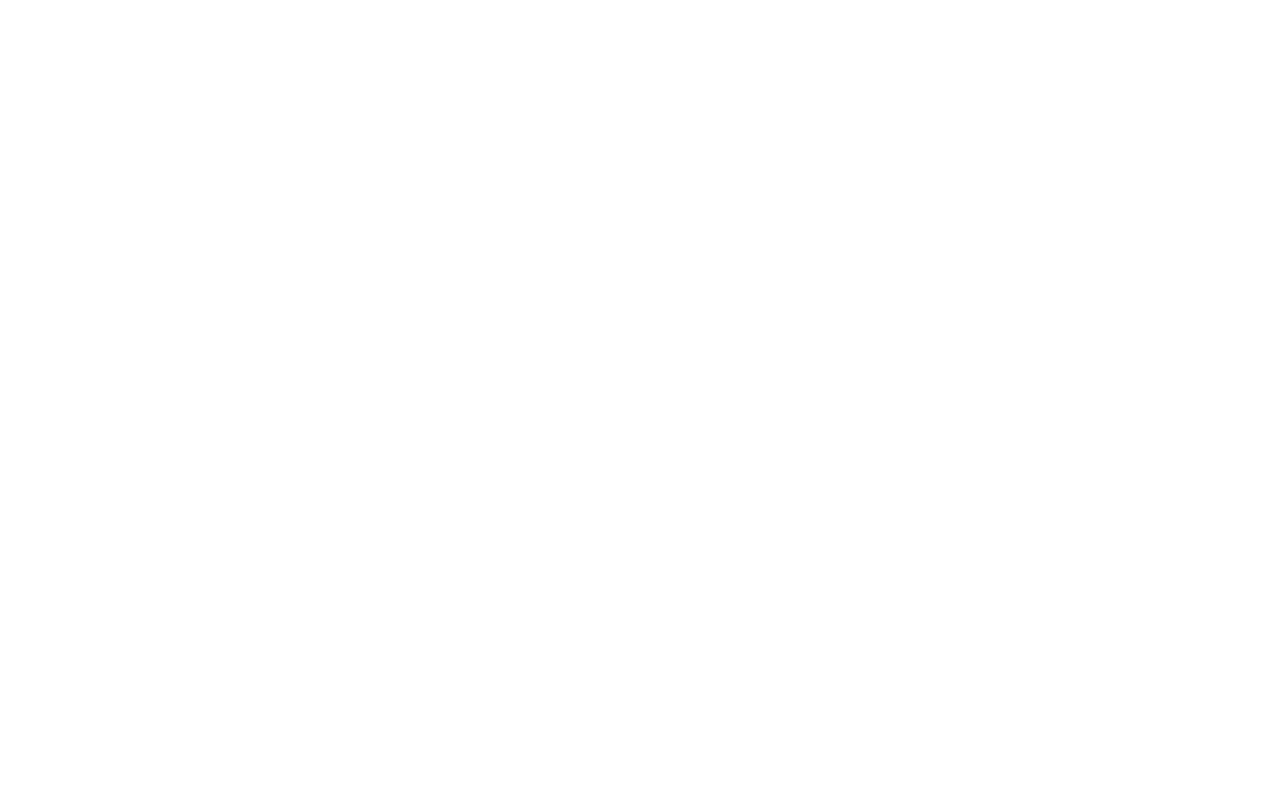
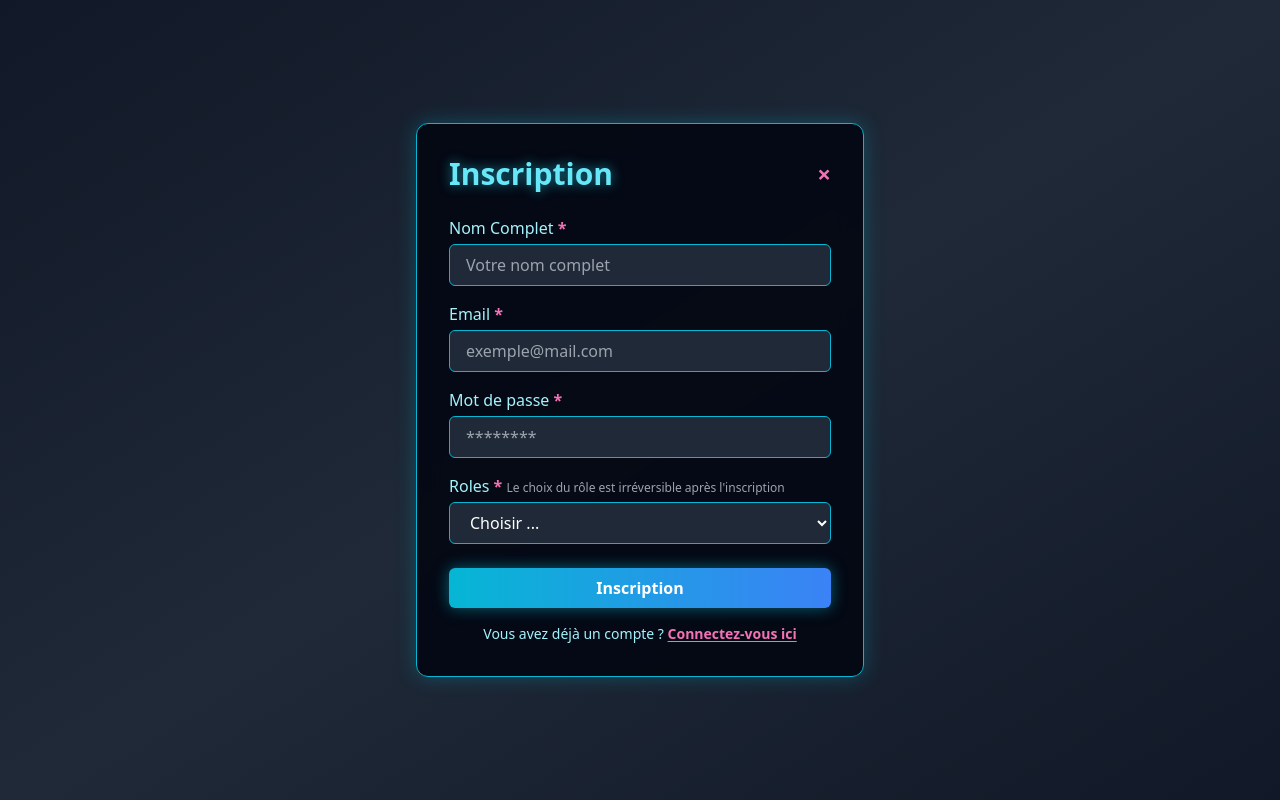
Before and after one commit to AHLALLAY/Talentpool_front, a React (Vite) app: page /register in a window 1280 px wide. Before the commit this address had no page. Built offline with nearby package versions, Linux system fonts and the light colour scheme.

Commit message:
feat: Ajouter la page register avec des routes vers elle

```diff
--- a/src/components/NavBarHome.jsx
+++ b/src/components/NavBarHome.jsx
@@ -14,7 +14,7 @@
                     >
                         Se connecter
                     </button>
-                    <button href="#" className="relative bg-gradient-to-r from-cyan-500 to-blue-500 text-white px-6 py-2.5 rounded-lg font-medium shadow-[0_0_15px_rgba(6,182,212,0.7)] hover:shadow-[0_0_25px_rgba(6,182,212,0.9)] transition-all duration-500 hover:from-cyan-600 hover:to-blue-600 group overflow-hidden">
+                    <button onClick={() => window.location.href = '/register'} className="relative bg-gradient-to-r from-cyan-500 to-blue-500 text-white px-6 py-2.5 rounded-lg font-medium shadow-[0_0_15px_rgba(6,182,212,0.7)] hover:shadow-[0_0_25px_rgba(6,182,212,0.9)] transition-all duration-500 hover:from-cyan-600 hover:to-blue-600 group overflow-hidden">
                         <span className="relative z-10">S'inscrire</span>
                         <span className="absolute inset-0 bg-gradient-to-r from-cyan-400 to-blue-400 opacity-0 group-hover:opacity-100 transition-opacity duration-500 rounded-lg"></span>
                     </button>
--- a/src/main.jsx
+++ b/src/main.jsx
@@ -5,6 +5,7 @@
 // import App from './App.jsx'
 import Home from './views/Home.jsx'
 import Login from './views/auth/login.jsx'
+import Register from './views/auth/register.jsx';
 
 createRoot(document.getElementById('root')).render(
   <StrictMode>
@@ -12,6 +13,7 @@
       <Routes>
         <Route path="/" element={<Home />} />
         <Route path='/login' element={<Login />}/>
+        <Route path='/register' element={<Register />}/>
       </Routes>
     </BrowserRouter>
   </StrictMode>,
--- a/src/views/auth/login.jsx
+++ b/src/views/auth/login.jsx
@@ -23,7 +23,6 @@
                 body: JSON.stringify({ email, password })
             });
 
-            console.log(response)
             const data = await response.json();
             if (!response.ok) throw new Error(data.message || 'Erreur de connexion');
 
--- /dev/null
+++ b/src/views/auth/register.jsx
@@ -0,0 +1,139 @@
+import { useState } from "react";
+import { useNavigate } from "react-router-dom";
+
+export default function Register() {
+    const navigate = useNavigate();
+    const [error, setError] = useState('');
+    const [name, setName] = useState('');
+    const [email, setEmail] = useState('');
+    const [password, setPassword] = useState('');
+    const [roles, setRoles] = useState('');
+
+    const handleClose = () => {
+        navigate('/');
+    }
+
+    const handelSubmit = async (e) => {
+        e.preventDefault();
+        setError('');
+
+        // Validation basique
+        if (!name || !email || !password || !roles || roles === "default") {
+            setError("Tous les champs sont obligatoires.");
+            return;
+        }
+
+        try {
+            const response = await fetch('http://127.0.0.1:8000/api/register', {
+                method: 'POST',
+                headers: { 'Content-Type': 'application/json' },
+                body: JSON.stringify({ name, email, password, roles })
+            });
+
+            const data = await response.json();
+            if (!response.ok) throw new Error(data.message || 'Erreur lors de l\'inscription');
+
+            navigate('/login');
+        } catch (err) {
+            setError(err.message);
+        }
+    }
+
+    return (
+        <div className="min-h-screen bg-gradient-to-br from-gray-900 via-gray-800 to-gray-900 flex items-center justify-center px-4">
+            <form onSubmit={handelSubmit} className="bg-gray-950 bg-opacity-90 border border-cyan-500 shadow-[0_0_20px_rgba(6,182,212,0.3)] backdrop-blur-md rounded-xl p-8 w-full max-w-md text-white">
+
+                {/* Header */}
+                <div className="flex items-center justify-between mb-6">
+                    <h2 className="text-3xl font-bold text-cyan-300 drop-shadow-[0_0_6px_rgba(34,211,238,0.6)]">
+                        Inscription
+                    </h2>
+                    <button
+                        onClick={handleClose}
+                        type="button"
+                        className="text-pink-400 text-2xl font-bold hover:text-pink-500 transition"
+                        title="Fermer"
+                    >
+                        &times;
+                    </button>
+                </div>
+
+                {/* affichage des erreurs */}
+                {error && (
+                    <div className="mb-4 p-2 bg-red-100 border border-red-400 text-red-700 rounded">
+                        {error}
+                    </div>
+                )}
+
+                {/* Champs */}
+                <div className="space-y-4">
+                    <div>
+                        <label htmlFor="fullName" className="block text-cyan-200 mb-1">
+                            Nom Complet <span className="text-pink-400 font-bold">*</span>
+                        </label>
+                        <input type="text" id="fullName" name="fullName"
+                            value={name}
+                            onChange={(e) => setName(e.target.value)}
+                            className="w-full px-4 py-2 rounded-md bg-gray-800 border border-cyan-500 text-white focus:outline-none focus:ring-2 focus:ring-cyan-400"
+                            placeholder="Votre nom complet" required />
+                    </div>
+                    <div>
+                        <label htmlFor="email" className="block text-cyan-200 mb-1">
+                            Email <span className="text-pink-400 font-bold">*</span>
+                        </label>
+                        <input type="email" id="email" name="email"
+                            value={email}
+                            onChange={(e) => setEmail(e.target.value)}
+                            className="w-full px-4 py-2 rounded-md bg-gray-800 border border-cyan-500 text-white focus:outline-none focus:ring-2 focus:ring-cyan-400"
+                            placeholder="exemple@mail.com" required />
+                    </div>
+                    <div>
+                        <label htmlFor="password" className="block text-cyan-200 mb-1">
+                            Mot de passe <span className="text-pink-400 font-bold">*</span>
+                        </label>
+                        <input type="password" id="password" name="password"
+                            value={password}
+                            onChange={(e) => setPassword(e.target.value)}
+                            className="w-full px-4 py-2 rounded-md bg-gray-800 border border-cyan-500 text-white focus:outline-none focus:ring-2 focus:ring-cyan-400"
+                            placeholder="********" required />
+                    </div>
+                    <div>
+                        <label htmlFor="roles" className="block text-cyan-200 mb-1">
+                            Roles <span className="text-pink-400 font-bold">*</span>{" "}
+                            <span className="text-xs text-gray-400">Le choix du rôle est irréversible après l'inscription</span>
+                        </label>
+                        <select name="roles" id="roles"
+                            value={roles}
+                            onChange={(e) => setRoles(e.target.value)}
+                            className="w-full px-4 py-2 rounded-md bg-gray-800 border border-cyan-500 text-white focus:outline-none focus:ring-2 focus:ring-cyan-400"
+                            required>
+                            <option value="default">Choisir ...</option>
+                            <option value="participant">participant</option>
+                            <option value="operator">operator</option>
+                        </select>
+                    </div>
+                </div>
+
+                {/* Bouton */}
+                <div className="mt-6">
+                    <button type="submit"
+                        className="w-full bg-gradient-to-r from-cyan-500 to-blue-500 hover:from-cyan-600 hover:to-blue-600 text-white font-bold py-2 rounded-md shadow-[0_0_15px_rgba(6,182,212,0.5)] hover:shadow-[0_0_25px_rgba(6,182,212,0.8)] transition-all duration-300"
+                    >
+                        Inscription
+                    </button>
+                </div>
+
+                {/* Lien vers login */}
+                <div className="mt-4 text-sm text-cyan-200 text-center">
+                    Vous avez déjà un compte ?{" "}
+                    <a
+                        href="/login"
+                        className="text-pink-400 hover:text-pink-300 font-semibold transition duration-300 underline underline-offset-2"
+                    >
+                        Connectez-vous ici
+                    </a>
+                </div>
+            </form>
+        </div>
+    );
+}
```
